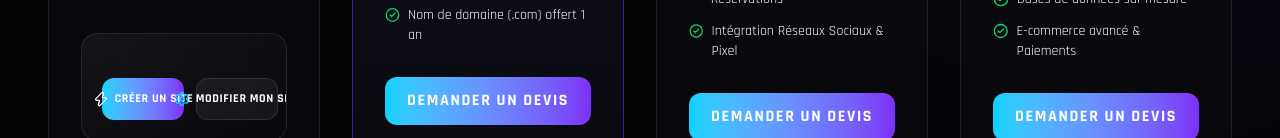
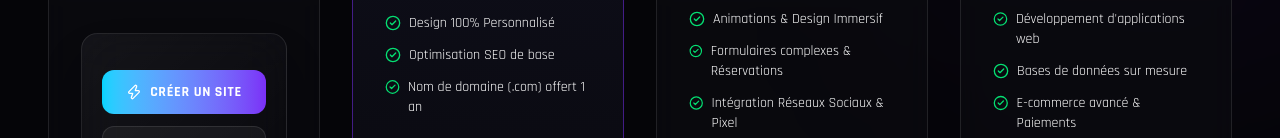
Before and after one commit to rahmaneking-sudo/classIA, a React (Vite) app: page /creation-site in a window 1280 px wide. Shown: the part 814-952 px from the top of the page. Built offline with nearby package versions, Linux system fonts and the light colour scheme; no server answers.

Commit message:
style: stack buttons vertically on basic card to prevent text overflow

```diff
--- a/src/components/ExpressBuilder/Landing.jsx
+++ b/src/components/ExpressBuilder/Landing.jsx
@@ -109,19 +109,19 @@ const Landing = () => {
             <div className="w-full mt-8 p-5 bg-gradient-to-br from-white/5 to-transparent border border-white/10 rounded-2xl backdrop-blur-xl shadow-2xl relative overflow-hidden group/cta">
               <div className="absolute inset-0 bg-gradient-to-r from-[var(--color-neon-blue)]/10 to-[var(--color-neon-purple)]/10 opacity-0 group-hover/cta:opacity-100 transition-opacity duration-500"></div>
 
-              <div className="flex flex-col sm:flex-row gap-3 relative z-10 mt-6">
+              <div className="flex flex-col gap-3 relative z-10 mt-4">
                 <button
                   onClick={() => navigate('/builder')}
-                  className="w-full sm:w-1/2 px-2 py-3 bg-gradient-to-r from-[var(--color-neon-blue)] to-[var(--color-neon-purple)] text-white rounded-xl font-bold uppercase tracking-wider transition-all hover:shadow-[0_0_20px_rgba(186,85,211,0.6)] hover:-translate-y-1 flex items-center justify-center text-[11px] lg:text-xs whitespace-nowrap"
+                  className="w-full px-4 py-3 bg-gradient-to-r from-[var(--color-neon-blue)] to-[var(--color-neon-purple)] text-white rounded-xl font-bold uppercase tracking-wider transition-all hover:shadow-[0_0_20px_rgba(186,85,211,0.6)] hover:-translate-y-1 flex items-center justify-center text-sm"
                 >
-                  <Zap className="w-4 h-4 mr-1.5 shrink-0" />
+                  <Zap className="w-4 h-4 mr-2 shrink-0" />
                   <span>Créer un site</span>
                 </button>
                 <button
                   onClick={() => setShowEditModal(true)}
-                  className="w-full sm:w-1/2 px-2 py-3 bg-white/5 hover:bg-white/10 border border-white/10 text-white rounded-xl font-bold uppercase tracking-wider transition-all hover:border-[var(--color-neon-blue)]/50 flex items-center justify-center text-[11px] lg:text-xs whitespace-nowrap"
+                  className="w-full px-4 py-3 bg-white/5 hover:bg-white/10 border border-white/10 text-white rounded-xl font-bold uppercase tracking-wider transition-all hover:border-[var(--color-neon-blue)]/50 flex items-center justify-center text-sm"
                 >
-                  <Settings className="w-4 h-4 mr-1.5 text-[var(--color-neon-blue)] shrink-0" />
+                  <Settings className="w-4 h-4 mr-2 text-[var(--color-neon-blue)] shrink-0" />
                   <span>Modifier mon site</span>
                 </button>
               </div>
```
